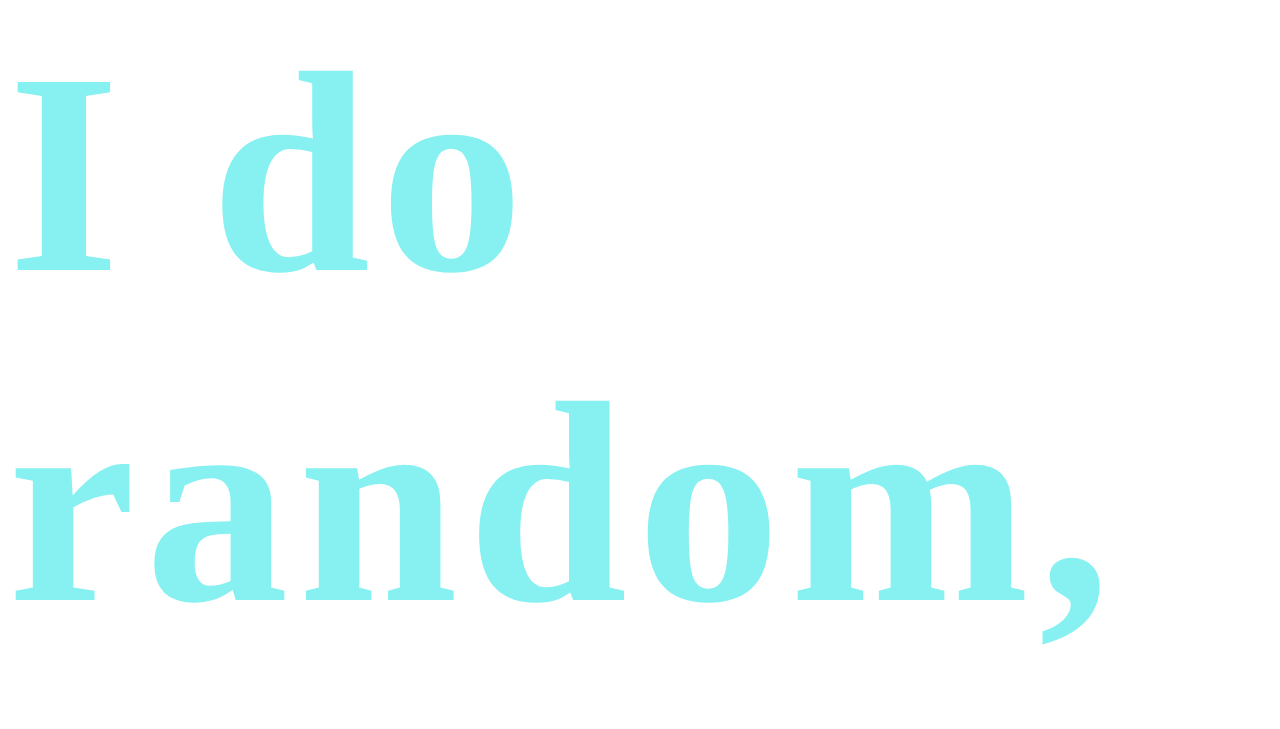
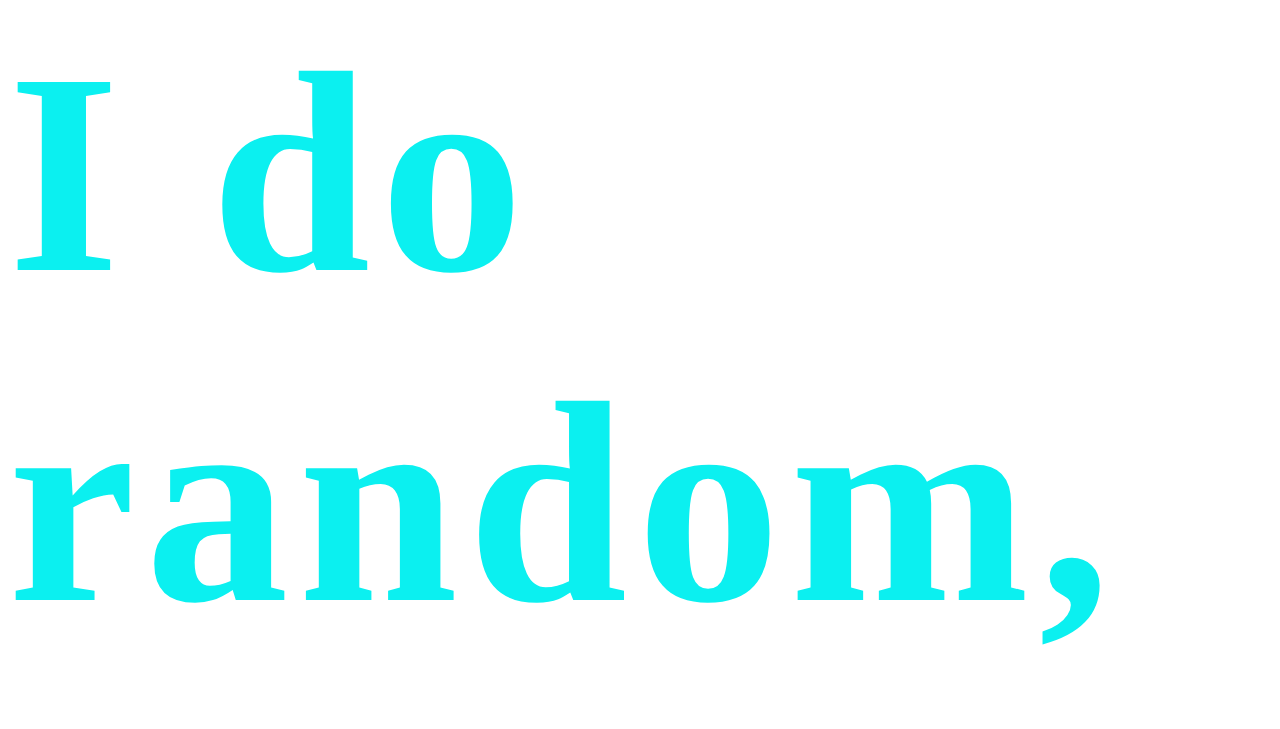
Before and after one commit to maschaw/zweites-studienjahr, a website: page projects/random/index.html in a window 1280 px wide. Shown: the top 729 px of the page. Drawn offline with Linux system fonts and the light colour scheme.

Commit message:
change interval + random text spacing + color

```diff
--- a/projects/random/index.html
+++ b/projects/random/index.html
@@ -14,7 +14,7 @@
 
   <script>
     document.getElementById("los").style.fontSize = Math.random() * 200 + 100 + "px";
-    document.getElementById("los").style.color = "rgb(" + Math.random()*255 + ",240,240)";
+    document.getElementById("los").style.color = "rgb(" + Math.random()*20 + ",240,240)";
     document.getElementById("los").style.letterSpacing = Math.random()*-50 + 10 + "px";
 
   </script>
```
